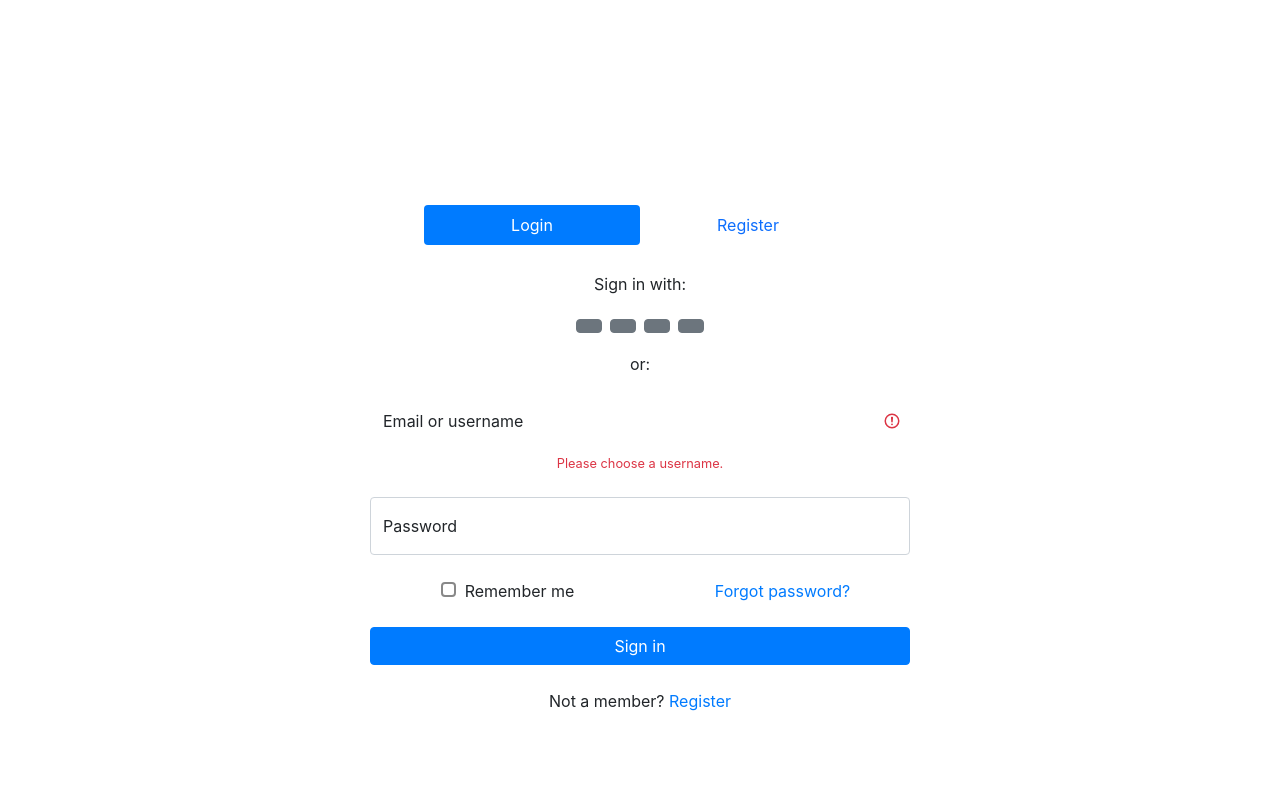
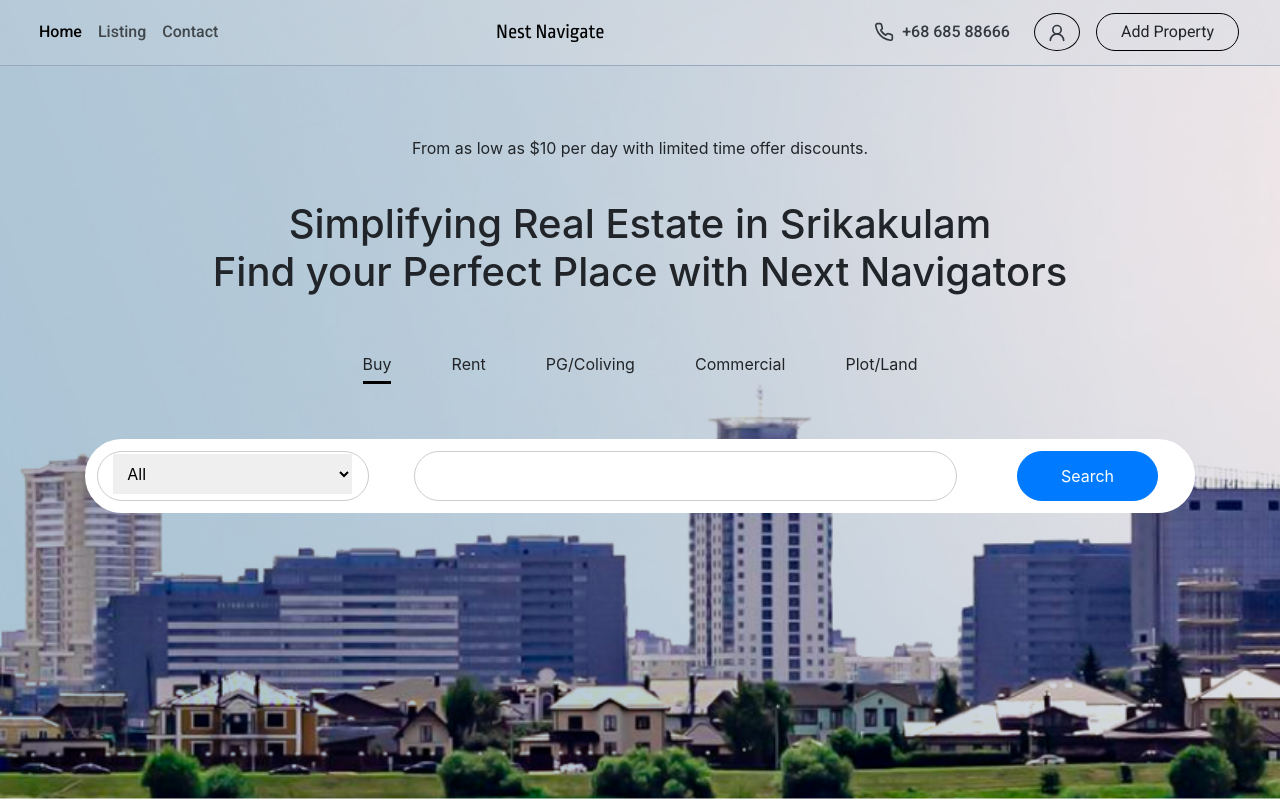
Before and after one commit to KenaxisQ/Nest-Nevigate-Fronted, a React (Create React App) app: page / in a window 1280 px wide. Shown: the top 801 px of the page. Built offline with nearby package versions, Linux system fonts and the light colour scheme; a web font is replaced by a local one.

Commit message:
Home Page and Select Overflow Isuue Resolved and commented Google Auth

```diff
--- a/src/App.js
+++ b/src/App.js
@@ -8,7 +8,7 @@ function App() {
   const [isAuthenticated, setIsAuthenticated] = useState(false);
   return (
     <div className="App">
-      <GoogleOAuthProvider clientId="ClientId">
+      {/* <GoogleOAuthProvider clientId="ClientId">
         <GoogleLogin
             onSuccess={credentialResponse => {
               setIsAuthenticated(true);
@@ -20,7 +20,8 @@ function App() {
           />
           {!isAuthenticated && <LoginPage />}
             {isAuthenticated && <Landing/>}
-      </GoogleOAuthProvider>
+      </GoogleOAuthProvider> */}
+      <Landing/>
     </div>
   )
 }
--- a/src/Components/HomeContent/HomeContent.css
+++ b/src/Components/HomeContent/HomeContent.css
@@ -22,6 +22,7 @@
     border-radius: 50px;
     background-color: white;
     padding: 10px;
+    /* width: 80%; */
     margin-top: 30px;
     display: flex;
     justify-content: space-between;
@@ -42,7 +43,7 @@
     background-color: none;
   }
   .selectBox{
-    width:224px;
+    width:90%;
     height:40px;
     border:none;
     outline:none;
--- a/src/Components/HomeContent/HomeContent.js
+++ b/src/Components/HomeContent/HomeContent.js
@@ -34,7 +34,7 @@ export default function HomeContent() {
           <option>Plot/Land</option>
         </select>
         </div>
-        <div className='selectWrapper col-lg-2'>
+        <div className='selectWrapper col-lg-3'>
         <select className="selectBox">
           <option>All</option>
           <option>Land</option>
@@ -45,7 +45,7 @@ export default function HomeContent() {
         <div className='searchBoxWrapper col-lg-6'>
         <input type="text" placeholder="Enter Keywords"/>
         </div>
-        <div className='searchButtonWrapper col-lg-3'>
+        <div className='searchButtonWrapper col-lg-2'>
         <button className='btn btn-primary searchButton'>Search</button>
         </div>
         </div>
--- a/src/index.css
+++ b/src/index.css
@@ -14,3 +14,6 @@ code {
   font-family: source-code-pro, Menlo, Monaco, Consolas, 'Courier New',
     monospace;
 }
+.row{
+  margin: 0px;
+}
```
